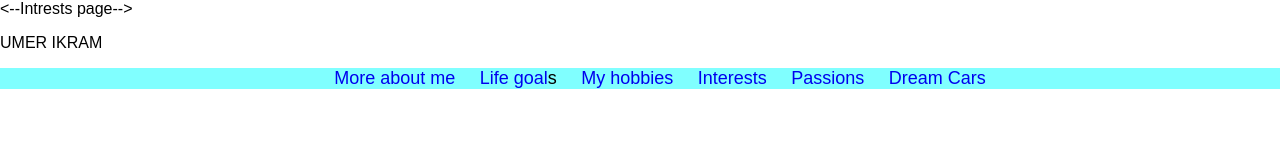
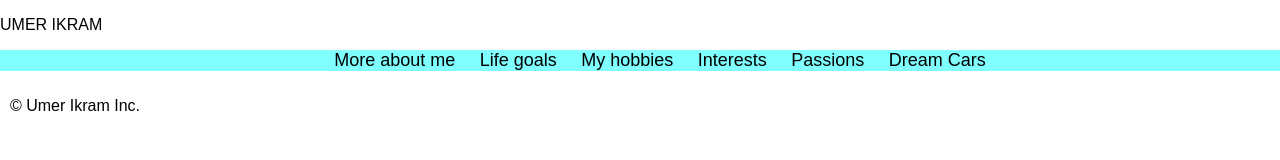
Before and after one commit to UmerIkram/umerikram.github.io, a plain HTML site: page intrests.html in a window 1280 px wide. Drawn offline with Linux system fonts and the light colour scheme.

Commit message:
Add files via upload

```diff
--- a/intrests.html
+++ b/intrests.html
@@ -1,5 +1,5 @@
 <!--This page is linked to main-index.html-->
-<--Intrests page-->
+<!--Interests page-->
 <!DOCTYPE html>
 <html lang="en">
   <head>
@@ -11,7 +11,7 @@
   <body>
     <!-- Navigation bar -->
     <header class="header">
-	  <p>UMER IKRAM</p>
+	  <p><a href="main-index.html">UMER IKRAM</a></p>
 	</header>
     <nav class="nav">
 	  <div class="navbar">
@@ -25,5 +25,7 @@
         </ul>
 	  </div>
     </nav>
+
+	<p id="footer">&copy; Umer Ikram Inc.</p>
   </body>
 </html>
--- a/main.css
+++ b/main.css
@@ -11,7 +11,7 @@
 
  /* Links */
  a {
-   color:none;
+   color:black;
    text-decoration:none;
  }
 
```
Also changed, not shown: about-me.html (+3 -1 lines), dream-cars.html (+3 -1 lines), life-goals.html (+2 -1 lines), my-hobbies.html (+3 -1 lines), passions.html (+3 -1 lines). Lines whose indentation alone changed are shown as unchanged.
